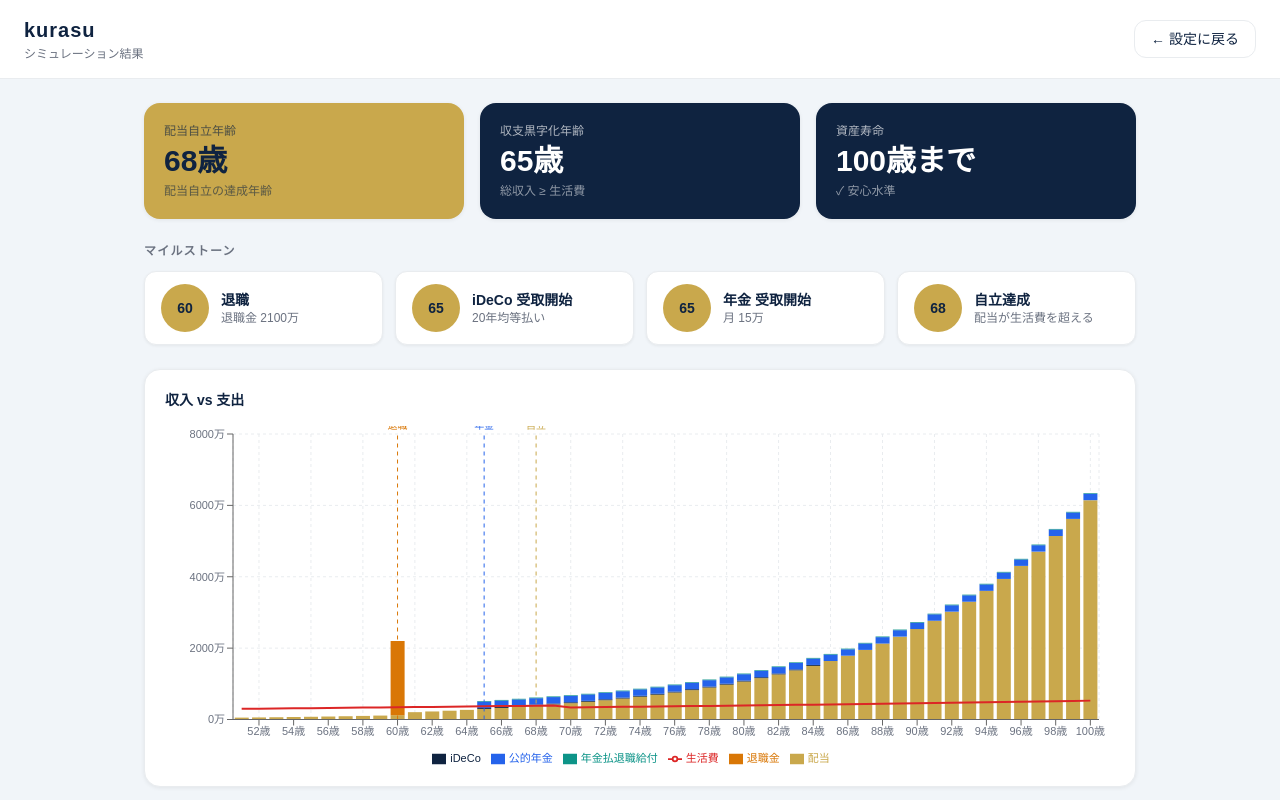
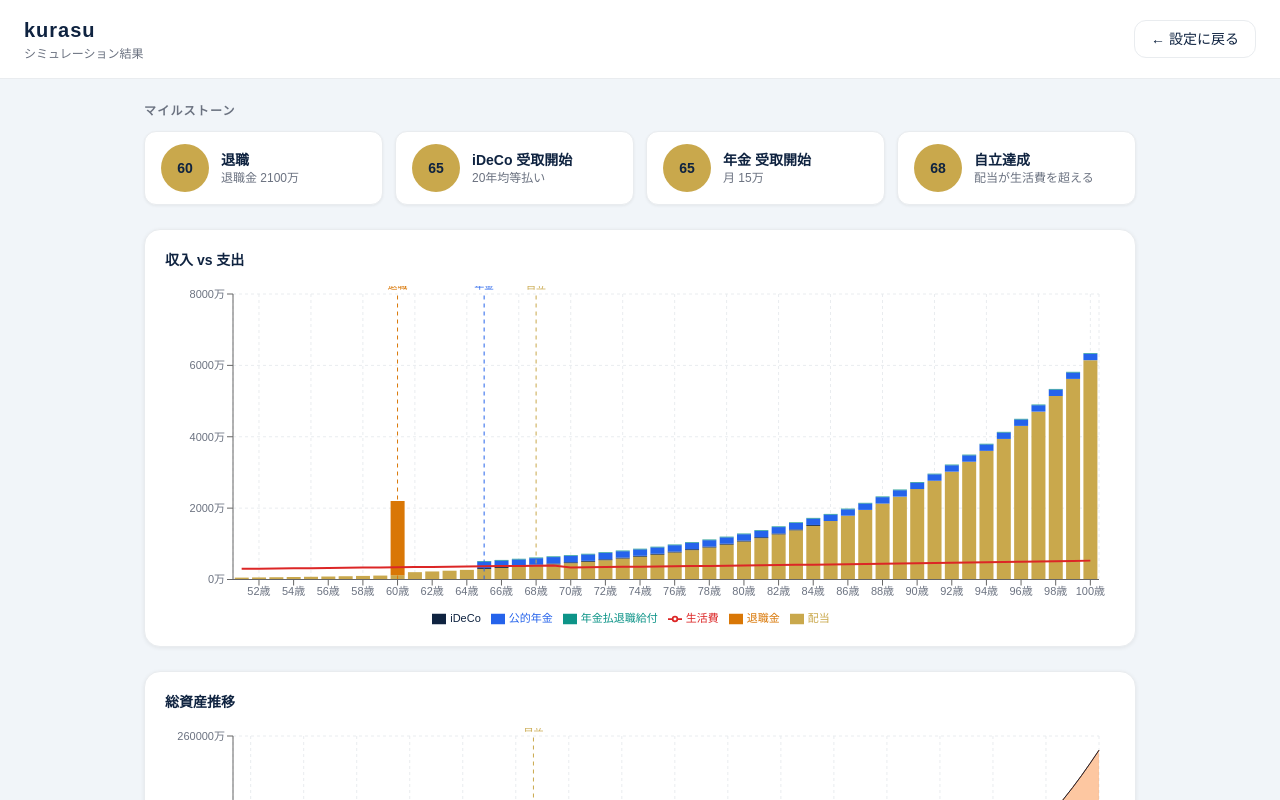
Before and after one commit to toyakaku10-creator/kurasu, a Next.js app: page /kurasu/result in a window 1280 px wide. Shown: the top 800 px of the page. Built offline with nearby package versions, Linux system fonts and the light colour scheme.

Commit message:
fix: 自立・黒字化・資産寿命バッジを下部に控えめ表示

```diff
--- a/app/kurasu/result/ResultClient.tsx
+++ b/app/kurasu/result/ResultClient.tsx
@@ -73,35 +73,6 @@ function CustomTooltip({ active, payload, label }: TipProps) {
           <span className="font-mono" style={{ color: NAVY }}>{man(p.value)}</span>
         </div>
       ))}
-    </div>
-  );
-}
-
-// ── Badge ─────────────────────────────────────
-function Badge({ label, value, sub, variant = 'default' }: {
-  label: string; value: string; sub?: string;
-  variant?: 'gold' | 'navy' | 'default';
-}) {
-  const styles: Record<string, React.CSSProperties> = {
-    gold:    { background: GOLD,  color: NAVY,  border: 'none' },
-    navy:    { background: NAVY,  color: '#fff', border: 'none' },
-    default: { background: CARD,  color: NAVY,  border: `1px solid ${BORDER}` },
-  };
-  const st = styles[variant];
-  return (
-    <div className="rounded-2xl p-5 flex flex-col gap-1"
-      style={{ ...st, boxShadow: '0 1px 4px rgba(0,0,0,.07)' }}>
-      <span className="text-xs font-medium"
-        style={{ color: variant === 'default' ? SUB : variant === 'gold' ? `${NAVY}aa` : '#ffffffaa' }}>
-        {label}
-      </span>
-      <span className="text-3xl font-bold">{value}</span>
-      {sub && (
-        <span className="text-xs"
-          style={{ color: variant === 'default' ? SUB : variant === 'gold' ? `${NAVY}99` : '#ffffff88' }}>
-          {sub}
-        </span>
-      )}
     </div>
   );
 }
@@ -211,20 +182,6 @@ export default function ResultClient() {
       <main className="flex-1 overflow-y-auto">
         <div className="max-w-5xl mx-auto px-4 py-6 flex flex-col gap-6">
 
-          {/* Badges */}
-          <div className="grid grid-cols-1 sm:grid-cols-3 gap-4">
-            <Badge label="配当自立年齢"
-              value={fireAge ? `${fireAge}歳` : '—'}
-              sub="配当自立の達成年齢" variant="gold" />
-            <Badge label="収支黒字化年齢"
-              value={surplusAge ? `${surplusAge}歳` : '—'}
-              sub="総収入 ≥ 生活費" variant="navy" />
-            <Badge label="資産寿命"
-              value={assetLifetime ? `${assetLifetime}歳まで` : '100歳超'}
-              sub={assetBad ? '⚠ 要確認' : '✓ 安心水準'}
-              variant={assetBad ? 'default' : 'navy'} />
-          </div>
-
           {/* Milestones */}
           <div>
             <h2 className="text-xs font-bold uppercase tracking-widest mb-3" style={{ color: SUB }}>
@@ -329,6 +286,23 @@ export default function ResultClient() {
             </table>
           </div>
 
+          {/* Summary stats — subtle, bottom */}
+          <div className="grid grid-cols-1 sm:grid-cols-3 gap-3">
+            {[
+              { label: '配当自立年齢',   value: fireAge       ? `${fireAge}歳`              : '—',      note: '配当収入が生活費を超える年齢' },
+              { label: '収支黒字化年齢', value: surplusAge    ? `${surplusAge}歳`            : '—',      note: '総収入が生活費を上回る年齢'   },
+              { label: '資産寿命',       value: assetLifetime ? `${assetLifetime}歳まで`     : '100歳超', note: assetBad ? '要確認' : '安心水準' },
+            ].map(({ label, value, note }) => (
+              <div key={label}
+                className="flex flex-col gap-0.5 px-4 py-3 rounded-xl"
+                style={{ border: `1px solid ${BORDER}`, background: BG }}>
+                <span className="text-xs" style={{ color: SUB }}>{label}</span>
+                <span className="text-lg font-semibold tabular-nums" style={{ color: NAVY }}>{value}</span>
+                <span className="text-xs" style={{ color: '#9ca3af' }}>{note}</span>
+              </div>
+            ))}
+          </div>
+
           {/* Bottom back button */}
           <div className="flex justify-center pb-4">
             <button
```
